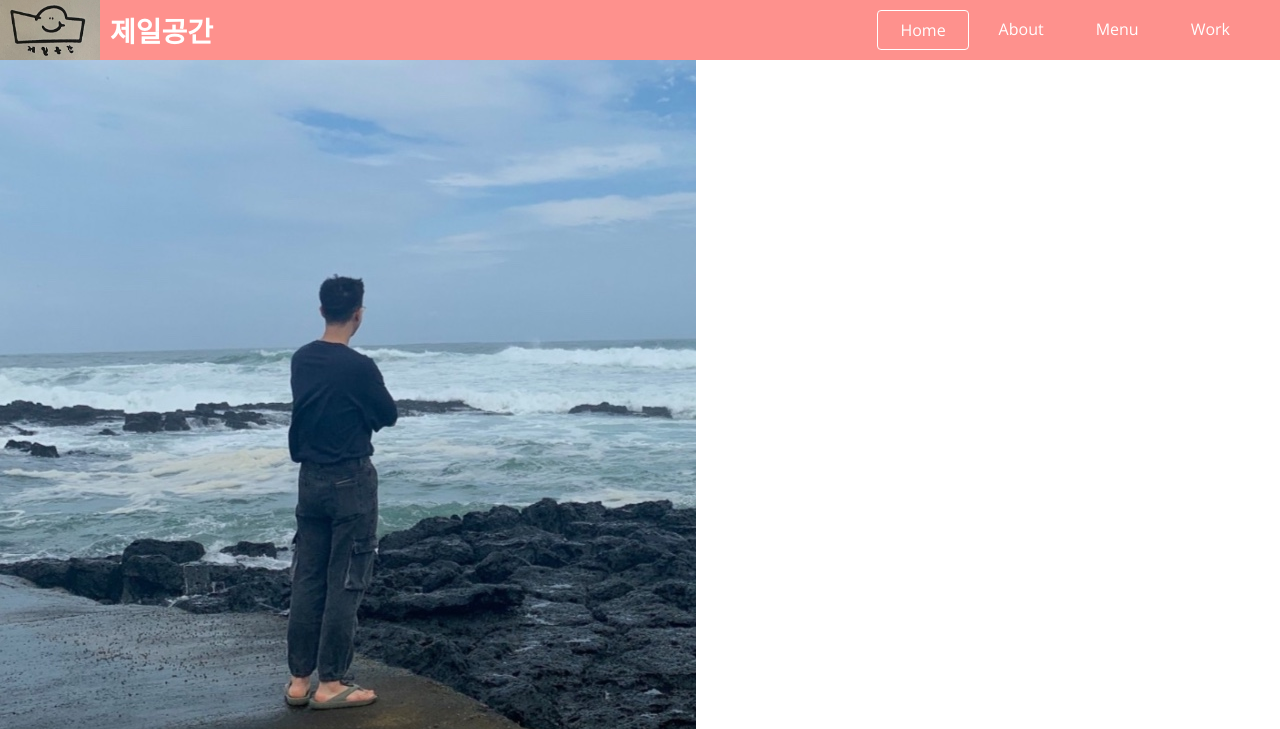
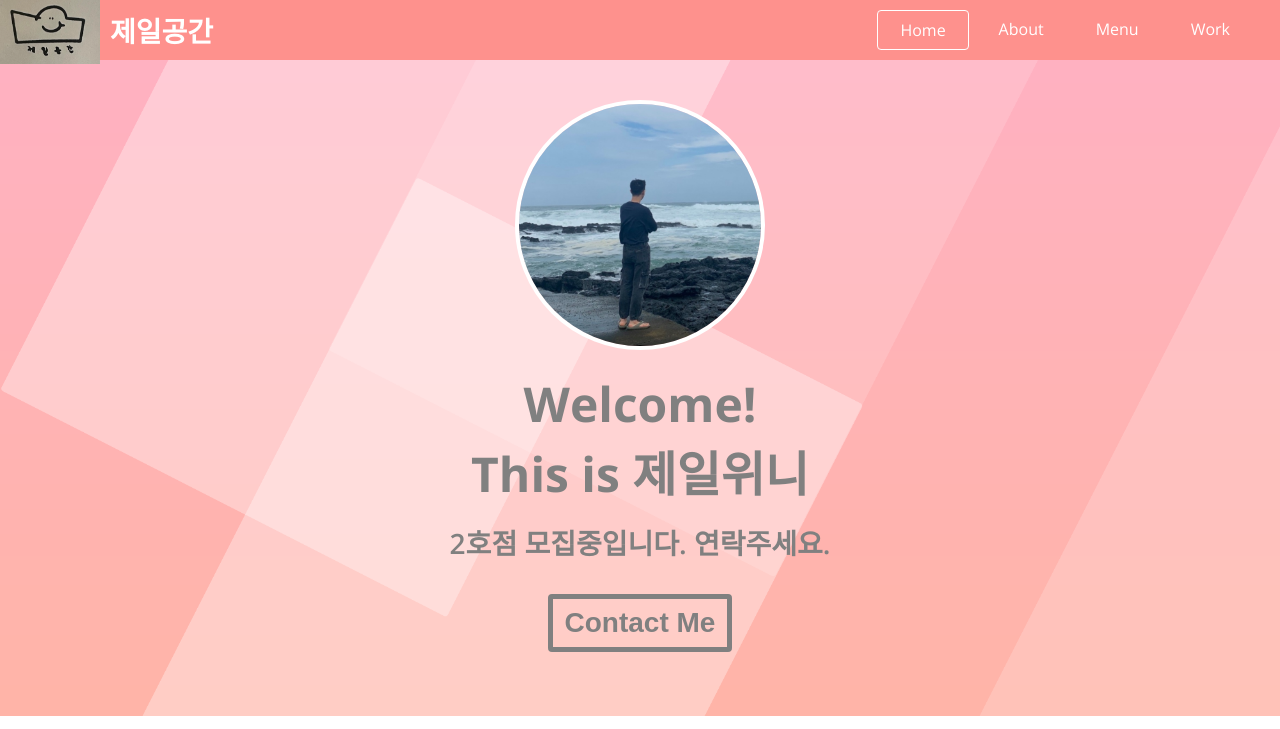
Before and after one commit to nsg2318/html-css-toy, a plain HTML site: page index.html in a window 1280 px wide. Shown: the top 729 px of the page. Drawn offline with nearby package versions, Linux system fonts and the light colour scheme.

Commit message:
css - 4 : home

```diff
--- a/style.css
+++ b/style.css
@@ -49,6 +49,17 @@ a {
 ul {
   list-style: none;
   color: var(--color-white);
+}
+
+li {
+  list-style: none;
+}
+
+button {
+  background-color: transparent;
+  cursor: pointer;
+  border: none;
+  outline: none;
 }
 
 /* Typography */
@@ -123,3 +134,32 @@ p {
   background-color: var(--color-dark-pink);
   border-radius: 4px;
 }
+
+/* Home */
+#home {
+  background: url("/images/background.png") center/cover no-repeat;
+  padding: 40px;
+  text-align: center;
+}
+
+.home__avatar {
+  width: 250px;
+  height: 250px;
+  border-radius: 50%;
+  border: 4px solid var(--color-white);
+}
+
+.home__title,
+.home__description {
+  color: grey;
+}
+
+.home__contact {
+  color: grey;
+  font-size: var(--font-medium);
+  font-weight: var(--weight-bold);
+  margin: 24px;
+  padding: 8px 12px;
+  border: 5px solid grey;
+  border-radius: var(--size-border-radius);
+}
```
